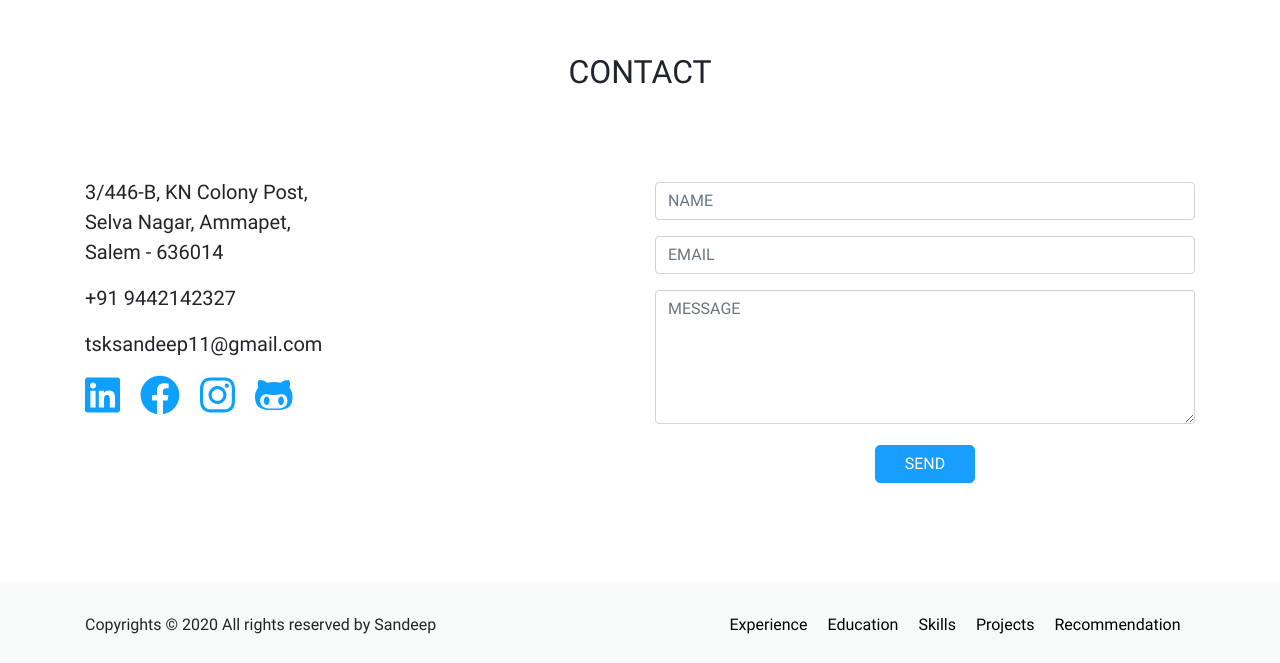
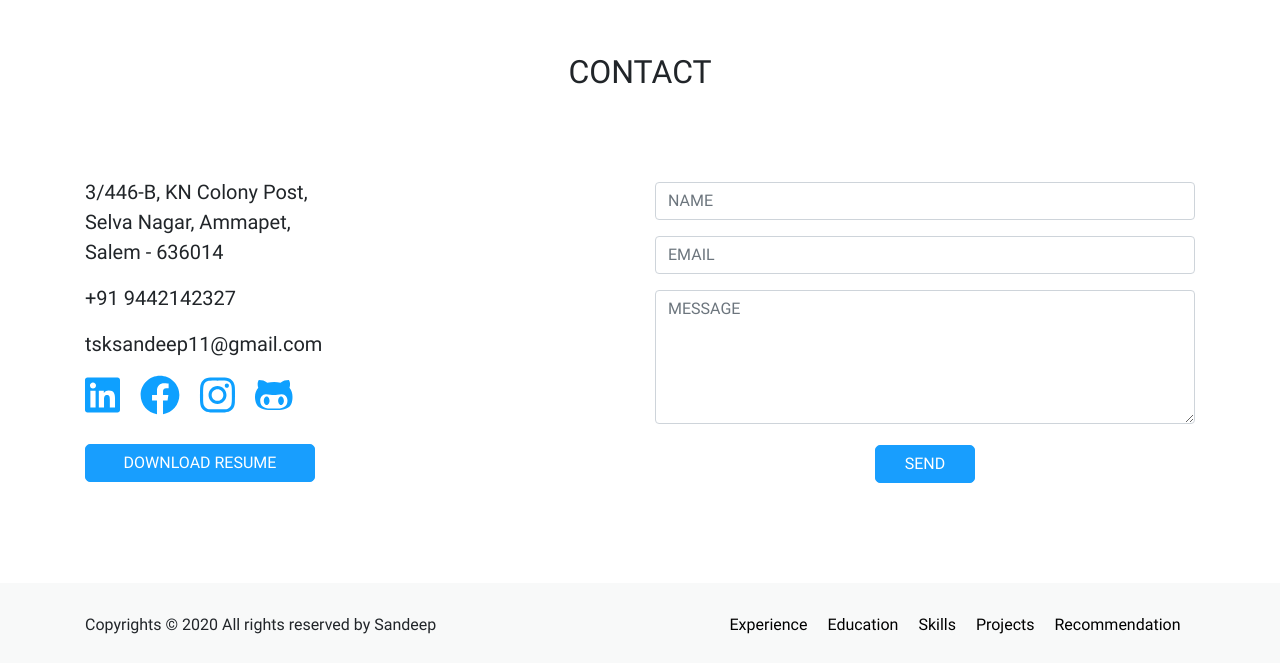
Before and after one commit to tsksandeep/personal-website-frontend, a React (Create React App) app: page / in a window 1280 px wide. Shown: the part 5325-5988 px from the top of the page. Built offline with nearby package versions, Linux system fonts and the light colour scheme.

Commit message:
Added resume download

```diff
--- a/src/components/Footer/Footer.css
+++ b/src/components/Footer/Footer.css
@@ -57,6 +57,20 @@ button:focus {
   visibility: hidden;
   -webkit-transition: opacity 600ms, visibility 600ms;
   transition: opacity 600ms, visibility 600ms;
+}
+
+.btn-resume {
+  width: 230px;
+  margin-top: 10px;
+  background-color: #189efe;
+  border: 1px solid #189efe;
+  border-radius: 5px;
+}
+
+.btn-resume:hover {
+  color: #189efe;
+  background-color: #fff;
+  border: 1px solid #189efe;
 }
 
 .btn-send {
--- a/src/components/Footer/Footer.js
+++ b/src/components/Footer/Footer.js
@@ -14,6 +14,20 @@ import Form from "react-bootstrap/Form";
 import Button from "react-bootstrap/Button";
 
 const Footer = () => {
+    const downloadResume = async (e) => {
+        e.preventDefault();
+        fetch("/api/v1/download/resume")
+            .then(response => {
+                response.blob().then(blob => {
+                    let url = window.URL.createObjectURL(blob);
+                    let a = document.createElement('a');
+                    a.href = url;
+                    a.download = 'sandeep_resume.pdf';
+                    a.click();
+                });
+            });
+    }
+
     const handleFormSubmit = async (e) => {
         function sleep(ms) {
             return new Promise((resolve) => setTimeout(resolve, ms));
@@ -108,6 +122,14 @@ const Footer = () => {
                                                 rel="noopener noreferrer" ><FontAwesomeIcon icon={faGithubAlt} size="2x" /></a>
                                         </li>
                                     </ul>
+                                    <Button
+                                        className="btn btn-primary btn-resume"
+                                        variant="primary"
+                                        type="submit"
+                                        onClick={downloadResume}
+                                    >
+                                        DOWNLOAD RESUME
+                                    </Button>
                                 </div>
                             </div>
                         </div>
```
